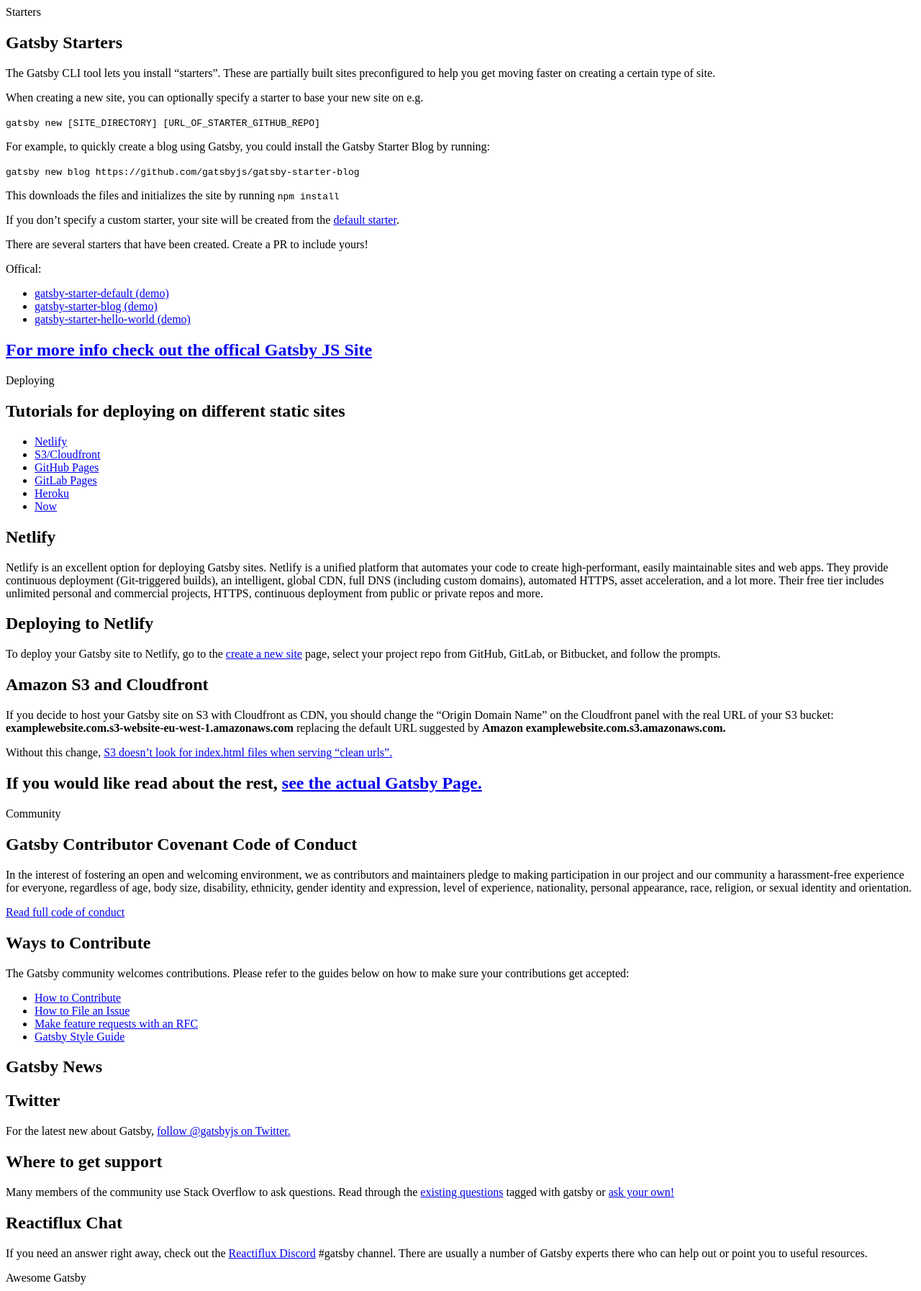
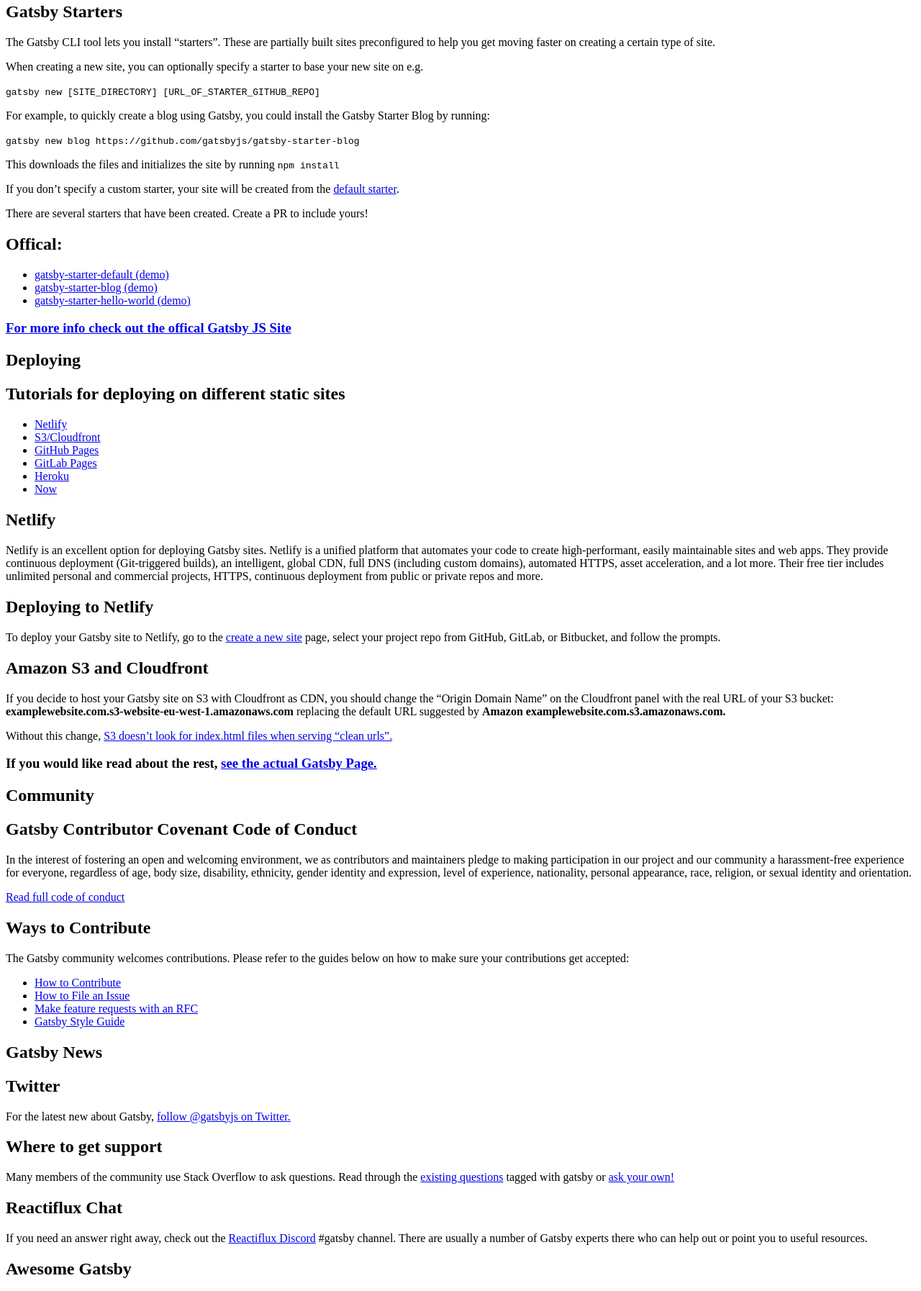
Before and after one commit to petercr/Tech-doc-page, a plain HTML site: page index.html in a window 1280 px wide. Shown: the part 599-2393 px from the top of the page at 72% size. Drawn offline with Linux system fonts and the light colour scheme.

Commit message:
fixed some typos and basic typography for the page

```diff
--- a/index.html
+++ b/index.html
@@ -9,10 +9,9 @@
 </head>
     <div id="main-doc">
         <section class="main-section">
-            <header id="Getting_Started" >Getting Started</header>
+            <header id="Getting_Started" ><h1>Getting Started</h1></header>
             <p>Gatsby is a blazing-fast static site generator for React.</p>
-            <p>For more detailed step-by-step instructions on getting started, see the </p>
-            <a href="https://www.gatsbyjs.org/tutorial/">tutorial</a>
+            <p>For more detailed step-by-step instructions on getting started, see the             <a href="https://www.gatsbyjs.org/tutorial/">tutorial</a></p>
             <h1>Install Gatsby's command line tool</h1>
             <code>npm install --global gatsby-cli</code>
             <h1>Using the Gatsby CLI</h1>
@@ -31,7 +30,7 @@
             <p>It walks you through building a Gatsby site from scratch to a finished polished site.<a href="https://www.gatsbyjs.org/tutorial/">tutorial</a></p>
         </section>
         <section class="main-section">
-            <header id="Starters">Starters</header>
+            <header id="Starters"></header>
             <h1>Gatsby Starters</h1>
             <p>The Gatsby CLI tool lets you install “starters”. These are partially built sites preconfigured to help you get moving faster on creating a certain type of site.</p>
             <p>When creating a new site, you can optionally specify a starter to base your new site on e.g.</p>
@@ -41,17 +40,17 @@
             <p>This downloads the files and initializes the site by running <code>npm install</code></p>
             <p>If you don’t specify a custom starter, your site will be created from the <a href="https://github.com/gatsbyjs/gatsby-starter-default">default starter</a>.</p>
             <p>There are several starters that have been created. Create a PR to include yours!</p>
-            <p>Offical:</p>
+            <h2>Offical:</h2>
             <ul>
                 <li><a href="https://github.com/gatsbyjs/gatsby-starter-default">gatsby-starter-default (demo)</a></li>
                 <li><a href="https://github.com/gatsbyjs/gatsby-starter-blog">gatsby-starter-blog (demo)</a></li>
                 <li><a href="https://github.com/gatsbyjs/gatsby-starter-hello-world">gatsby-starter-hello-world (demo)</a></li>
             </ul>
-            <h2><a href="https://www.gatsbyjs.org/">For more info check out the offical Gatsby JS Site</a></h2>
+            <h3><a href="https://www.gatsbyjs.org/">For more info check out the offical Gatsby JS Site</a></h3>
         </section>
         <section class="main-section">
-            <header id="Deploying">Deploying</header>
-            <h1>Tutorials for deploying on different static sites</h1>
+            <header id="Deploying"><h1>Deploying</h1></header>
+            <h2>Tutorials for deploying on different static sites</h2>
             <ul>
                 <li><a href="https://www.gatsbyjs.org/docs/deploy-gatsby/#netlify">Netlify</a></li>
                 <li><a href="https://www.gatsbyjs.org/docs/deploy-gatsby/#amazon-s3-and-cloudfront">S3/Cloudfront</a></li>
@@ -68,14 +67,14 @@
             <h1>Amazon S3 and Cloudfront</h1>
             <p>If you decide to host your Gatsby site on S3 with Cloudfront as CDN, you should change the “Origin Domain Name” on the Cloudfront panel with the real URL of your S3 bucket: <b>examplewebsite.com.s3-website-eu-west-1.amazonaws.com</b> replacing the default URL suggested by <b>Amazon examplewebsite.com.s3.amazonaws.com.</b></p>
             <p>Without this change, <a href="https://forums.aws.amazon.com/message.jspa?messageID=314454">S3 doesn’t look for index.html files when serving “clean urls”.</a></p>
-            <h2>If you would like read about the rest, <a href="https://www.gatsbyjs.org/docs/deploy-gatsby/">see the actual Gatsby Page.</a></h2>
+            <h3>If you would like read about the rest, <a href="https://www.gatsbyjs.org/docs/deploy-gatsby/">see the actual Gatsby Page.</a></h3>
         </section>
         <section class="main-section">
-            <header id="Community">Community</header>
-            <h1>Gatsby Contributor Covenant Code of Conduct</h1>
+            <header id="Community"><h1>Community</h1></header>
+            <h2>Gatsby Contributor Covenant Code of Conduct</h2>
             <p>In the interest of fostering an open and welcoming environment, we as contributors and maintainers pledge to making participation in our project and our community a harassment-free experience for everyone, regardless of age, body size, disability, ethnicity, gender identity and expression, level of experience, nationality, personal appearance, race, religion, or sexual identity and orientation.</p>
             <a href="https://www.gatsbyjs.org/code-of-conduct/">Read full code of conduct</a>
-            <h1>Ways to Contribute</h1>
+            <h2>Ways to Contribute</h2>
             <p>The Gatsby community welcomes contributions. Please refer to the guides below on how to make sure your contributions get accepted:</p>
             <ul>
                 <li><a href="https://www.gatsbyjs.org/docs/how-to-contribute/">How to Contribute</a> </li>
@@ -83,17 +82,16 @@
                 <li><a href="https://www.gatsbyjs.org/blog/2018-04-06-introducing-gatsby-rfc-process/">Make feature requests with an RFC</a> </li>
                 <li><a href="https://www.gatsbyjs.org/docs/gatsby-style-guide/">Gatsby Style Guide</a> </li>
             </ul>
-            <h1>Gatsby News</h1>
-            <h1>Twitter</h1>
+            <h2>Gatsby News</h2>
+            <h2>Twitter</h2>
             <p>For the latest new about Gatsby, <a href="https://twitter.com/gatsbyjs">follow @gatsbyjs on Twitter.</a> </p>
-            <h1>Where to get support</h1>
-            <h2></h2>
+            <h2>Where to get support</h2>
             <p>Many members of the community use Stack Overflow to ask questions. Read through the <a href="http://stackoverflow.com/questions/tagged/gatsby">existing questions</a> tagged with gatsby or <a href="http://stackoverflow.com/questions/ask?tags=gatsby">ask your own!</a></p>
             <h2>Reactiflux Chat</h2>
             <p>If you need an answer right away, check out the <a href="https://discord.gg/0ZcbPKXt5bVoxkfV">Reactiflux Discord</a> #gatsby channel. There are usually a number of Gatsby experts there who can help out or point you to useful resources.</p>
         </section>
         <section class="main-section">
-            <header id="Awesome_Gatsby">Awesome Gatsby</header>
+            <header id="Awesome_Gatsby"><h1>Awesome Gatsby</h1></header>
             <p>A curated list of interesting Gatsby community projects and learning resources.</p>
             <h2>Site showcase</h2>
             <p>See the <a href="https://github.com/gatsbyjs/gatsby#showcase"> site showcase on the Gatsby README on GitHub</a></p>
@@ -104,9 +102,9 @@
             <h2>Tools</h2>
             <p><a href="https://github.com/aripalo/gatsby-docker/">
                 Develop &amp; Build GatsbyJS static sites within Docker</a></p>
-            <h1><a href="https://www.gatsbyjs.org/docs/awesome-gatsby/#podcasts">Podcasts</a></h1>
-            <h1><a href="https://www.gatsbyjs.org/docs/awesome-gatsby/#videos">Videos</a></h1>
-            <h1><a href="https://www.gatsbyjs.org/docs/awesome-gatsby/#gatsby-tutorials">Gatsby tutorials</a></h1>
+            <p class="finalLink"><a href="https://www.gatsbyjs.org/docs/awesome-gatsby/#podcasts">Podcasts</a></p>
+            <p class="finalLink"><a href="https://www.gatsbyjs.org/docs/awesome-gatsby/#videos">Videos</a></p>
+            <p class="finalLink"><a href="https://www.gatsbyjs.org/docs/awesome-gatsby/#gatsby-tutorials">Gatsby tutorials</a></p>
         </section>
     </div>
 <body>
```
